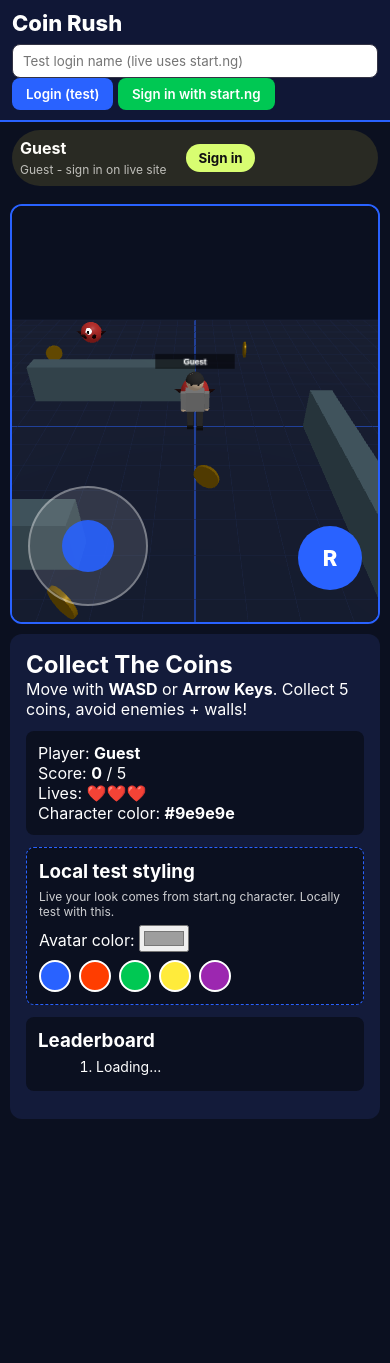
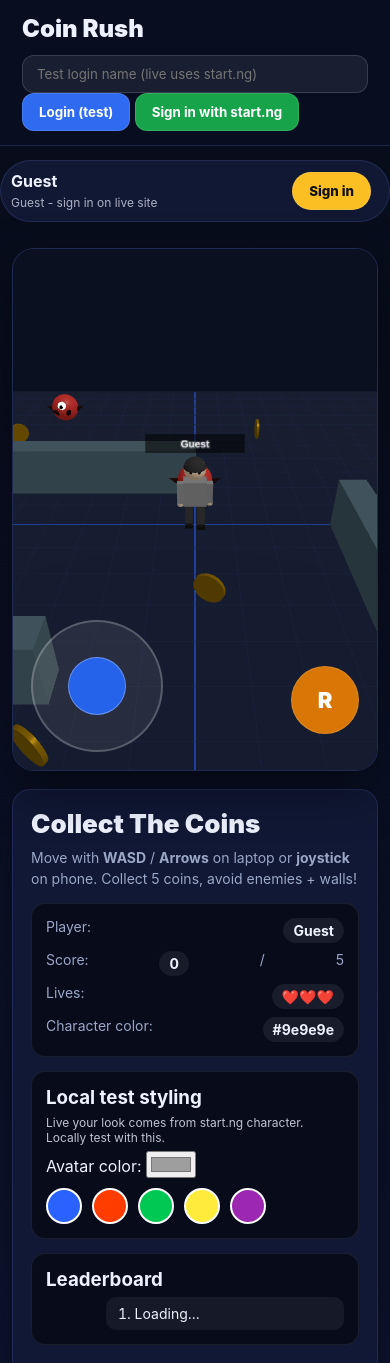
Before and after one commit to OkoroaforDaniel/coin-rush, a plain HTML site: page index.html in a window 390 px wide. Shown: the top 1363 px of the page. Before the commit the page ends 1129 px from the top, so only its background shows below. Drawn offline with nearby package versions, Linux system fonts and the light colour scheme; animation ran at ten frames a second.

Commit message:
style: premium realistic UI theme

```diff
--- a/index.html
+++ b/index.html
@@ -30,7 +30,7 @@
   <main>
     <div id="left-panel">
       <h2>Collect The Coins</h2>
-      <p>Move with <b>WASD</b> or <b>Arrow Keys</b>. Collect 5 coins, avoid enemies + walls!</p>
+      <p class="tagline">Move with <b>WASD</b> / <b>Arrows</b> on laptop or <b>joystick</b> on phone. Collect 5 coins, avoid enemies + walls!</p>
       <div id="hud">
         <div>Player: <b id="hud-username">Guest</b></div>
         <div>Score: <b id="hud-score">0</b> / <span id="hud-total">5</span></div>
--- a/style.css
+++ b/style.css
@@ -1,44 +1,47 @@
-* { margin: 0; box-sizing: border-box; font-family: Inter, Arial, sans-serif; }
-body { background: #0b1020; color: #fff; min-height: 100vh; }
+/* Coin Rush premium theme part 1 */
+:root { --bg: #070b18; --bg2: #0d1430; --panel: rgba(18,26,56,.88); --line: rgba(120,150,255,.16); --text: #eef2ff; --muted: #9aa7c7; --brand: #3b82f6; --gold: #fbbf24; --shadow: 0 18px 50px rgba(0,0,0,.45); }
+* { margin: 0; box-sizing: border-box; font-family: Inter, system-ui, Arial, sans-serif; }
+body { background: linear-gradient(180deg, var(--bg), var(--bg2)); color: var(--text); min-height: 100vh; }
 .hidden { display: none !important; }
-#platform-header { display: flex; justify-content: space-between; align-items: center; padding: 12px 20px; background: #101736; border-bottom: 2px solid #2962ff; }
-.logo { font-weight: 800; font-size: 22px; }
+#platform-header { position: sticky; top: 0; z-index: 20; display: flex; justify-content: space-between; align-items: center; gap: 12px; padding: 14px 22px; background: rgba(10,15,35,.78); border-bottom: 1px solid var(--line); }
+.logo { font-weight: 900; font-size: 24px; display: flex; align-items: center; gap: 10px; }
 #user-area { display: flex; gap: 8px; align-items: center; flex-wrap: wrap; }
-#login-input { padding: 8px 10px; border-radius: 8px; border: 1px solid #334; min-width: 220px; }
-button { padding: 8px 14px; border-radius: 8px; border: none; background: #2962ff; color: #fff; cursor: pointer; font-weight: 600; }
-button.secondary { background: #00c853; }
-#logout-btn { background: #444; }
-#header-avatar-dot { width: 18px; height: 18px; border-radius: 50%; background: #2962ff; display: inline-block; border: 2px solid #fff; }
-.startng-card { margin: 12px auto; max-width: 1200px; display: flex; align-items: center; gap: 12px; padding: 8px 16px 8px 8px; border-radius: 999px; background: #292a23; color: #fffefa; }
-.startng-card img { width: 48px; height: 48px; border-radius: 50%; background: #d8fd71; }
-.startng-card b { display: block; font-size: 16px; }
+#login-input { padding: 10px 14px; border-radius: 12px; border: 1px solid rgba(255,255,255,.14); background: rgba(255,255,255,.07); color: var(--text); min-width: 220px; }
+button { padding: 10px 16px; border-radius: 12px; border: 1px solid rgba(255,255,255,.12); background: #2f6bf0; color: #fff; cursor: pointer; font-weight: 700; }
+button.secondary { background: #16a34a; }
+#logout-btn { background: rgba(255,255,255,.1); }
+#header-avatar-dot { width: 20px; height: 20px; border-radius: 50%; background: #2962ff; display: inline-block; border: 2px solid #fff; }
+.startng-card { margin: 14px auto; max-width: 1240px; display: flex; align-items: center; gap: 12px; padding: 10px 18px 10px 10px; border-radius: 999px; background: rgba(18,26,56,.9); border: 1px solid var(--line); }
+.startng-card img { width: 48px; height: 48px; border-radius: 50%; background: #1e293b; }
+.startng-card b { display: block; }
 .startng-card span { font-size: 12px; opacity: .7; }
-.startng-card button { margin-left: 8px; border: 0; border-radius: 999px; padding: 6px 12px; background: #d8fd71; color: #111; font-weight: 700; cursor: pointer; }
-main { display: flex; gap: 16px; padding: 16px; max-width: 1200px; margin: 0 auto; }
-#left-panel { width: 340px; background: #131b3a; padding: 16px; border-radius: 12px; }
-#hud, #styling-panel, #board-panel { background: #0b1020; padding: 12px; border-radius: 8px; margin: 12px 0; }
-#styling-panel { border: 1px dashed #2962ff; }
-.small { font-size: 12px; opacity: 0.8; margin: 6px 0; }
-.swatches { display: flex; gap: 8px; margin-top: 8px; }
-.swatch { width: 32px; height: 32px; border-radius: 50%; border: 2px solid #fff; }
-#board { margin-left: 18px; font-size: 14px; }
-#board li { margin: 4px 0; }
-#game-container { flex: 1; height: 600px; background: #000; border-radius: 12px; position: relative; overflow: hidden; border: 2px solid #2962ff; }
+.startng-card button { margin-left: auto; border-radius: 999px; background: var(--gold); color: #111; font-weight: 800; }
+main { display: grid; grid-template-columns: 360px 1fr; gap: 18px; padding: 18px; max-width: 1240px; margin: 0 auto; align-items: start; }
+#left-panel { background: var(--panel); border: 1px solid var(--line); padding: 18px; border-radius: 18px; box-shadow: var(--shadow); }
+#left-panel h2 { font-size: 26px; font-weight: 900; }
+#left-panel > p { color: var(--muted); font-size: 14px; margin: 8px 0; line-height: 1.5; }
+#hud, #styling-panel, #board-panel { background: rgba(7,11,24,.9); padding: 14px; border-radius: 14px; margin: 14px 0; border: 1px solid rgba(255,255,255,.08); }
+#hud { display: grid; gap: 8px; }
+#hud div { display: flex; justify-content: space-between; font-size: 14px; color: var(--muted); }
+#hud b { color: var(--text); background: rgba(255,255,255,.07); padding: 4px 10px; border-radius: 999px; }
+.small { font-size: 12px; opacity: .8; margin: 6px 0; }
+.swatches { display: flex; gap: 10px; margin-top: 10px; }
+.swatch { width: 36px; height: 36px; border-radius: 50%; border: 2px solid #fff; }
+#board { margin-left: 20px; font-size: 14px; display: grid; gap: 6px; }
+#board li { background: rgba(255,255,255,.06); padding: 8px 12px; border-radius: 10px; list-style-position: inside; }
+#game-container { position: relative; overflow: hidden; height: 640px; border-radius: 22px; background: #020617; border: 1px solid rgba(120,150,255,.25); box-shadow: var(--shadow); }
 #game-container canvas { width: 100% !important; height: 100% !important; display: block; }
-#win-banner { position: absolute; top: 16px; left: 50%; transform: translateX(-50%); background: gold; color: #000; padding: 10px 18px; border-radius: 20px; font-weight: 800; z-index: 5; max-width: 90%; text-align: center; }
-#lose-banner { position: absolute; top: 60px; left: 50%; transform: translateX(-50%); background: #ff1744; color: #fff; padding: 10px 18px; border-radius: 20px; font-weight: 800; z-index: 5; max-width: 90%; text-align: center; }
+#win-banner { position: absolute; top: 18px; left: 50%; transform: translateX(-50%); background: var(--gold); color: #111; padding: 12px 22px; border-radius: 999px; font-weight: 900; z-index: 5; max-width: 92%; text-align: center; }
+#lose-banner { position: absolute; top: 68px; left: 50%; transform: translateX(-50%); background: #dc2626; color: #fff; padding: 12px 22px; border-radius: 999px; font-weight: 900; z-index: 5; max-width: 92%; text-align: center; }
 #touch-ui { display: none; }
-#joystick { position: absolute; left: 16px; bottom: 16px; width: 120px; height: 120px; border-radius: 50%; background: rgba(255,255,255,0.12); border: 2px solid rgba(255,255,255,0.35); z-index: 6; touch-action: none; }
-#stick { position: absolute; left: 50%; top: 50%; width: 52px; height: 52px; border-radius: 50%; background: rgba(41,98,255,0.9); transform: translate(-50%,-50%); }
-#restart-touch { position: absolute; right: 16px; bottom: 32px; width: 64px; height: 64px; border-radius: 50%; font-size: 22px; font-weight: 800; z-index: 6; touch-action: manipulation; }
-/* Mobile layout */
-@media (max-width: 860px) {
-  #platform-header { flex-direction: column; gap: 8px; align-items: flex-start; padding: 10px 12px; }
-  #login-input { min-width: 0; width: 100%; }
+#joystick { position: absolute; left: 18px; bottom: 18px; width: 132px; height: 132px; border-radius: 50%; background: rgba(255,255,255,.08); border: 2px solid rgba(255,255,255,.22); z-index: 6; touch-action: none; }
+#stick { position: absolute; left: 50%; top: 50%; width: 58px; height: 58px; border-radius: 50%; background: #2563eb; transform: translate(-50%,-50%); border: 1px solid rgba(255,255,255,.3); }
+#restart-touch { position: absolute; right: 18px; bottom: 36px; width: 68px; height: 68px; border-radius: 50%; font-size: 22px; font-weight: 900; z-index: 6; background: #d97706; }
+@media (max-width: 900px) {
+  #platform-header { flex-direction: column; align-items: stretch; }
+  #login-input { width: 100%; min-width: 0; }
   #user-area { width: 100%; }
-  .startng-card { margin: 8px 12px; }
-  main { flex-direction: column-reverse; padding: 10px; gap: 10px; }
-  #left-panel { width: 100%; }
-  #game-container { height: 62vh; min-height: 420px; }
+  main { grid-template-columns: 1fr; padding: 12px; }
+  #game-container { height: 62vh; min-height: 440px; order: -1; }
   #touch-ui { display: block; }
 }
```
